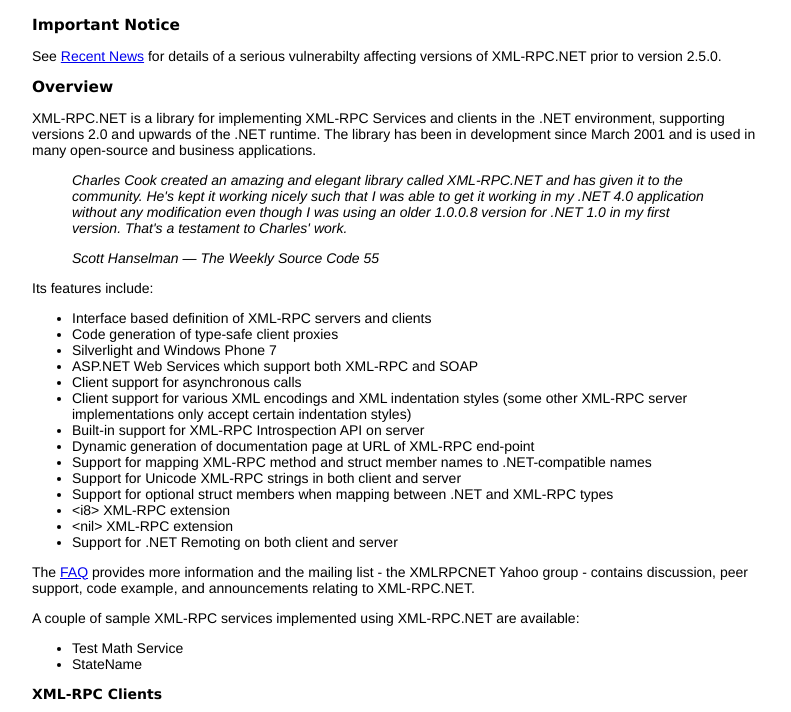
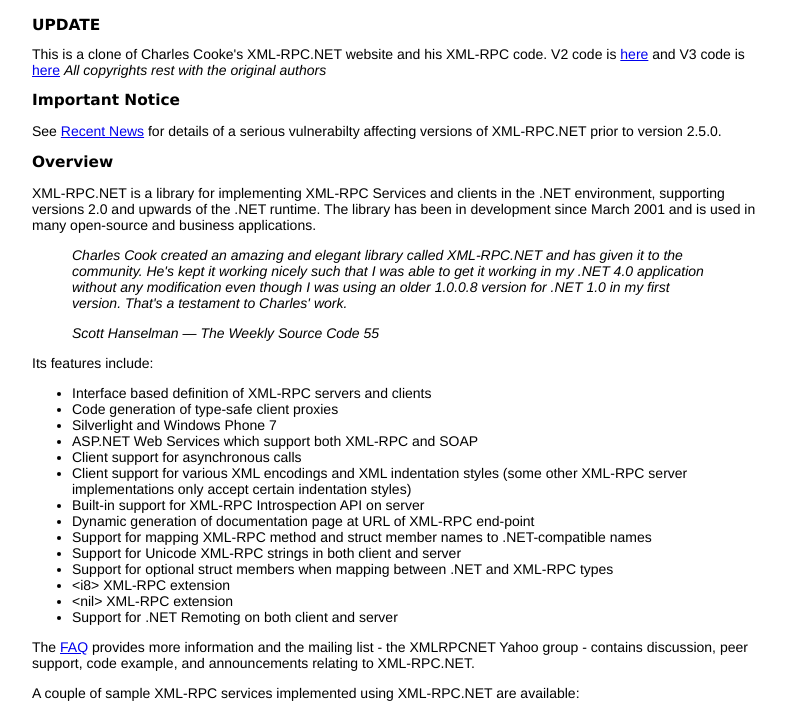
Before and after one commit to iM2F1/XML-RPC.NET, a plain HTML site: page index.html in a window 1280 px wide. Shown: the part 55-767 px from the top of the page, without its empty margins (126-917 px from the left). Drawn offline with Linux system fonts and the light colour scheme.

Commit message:
Added note about orginal website

```diff
--- a/index.html
+++ b/index.html
@@ -30,6 +30,16 @@
 <br/>
 </div>
 <h1>XML-RPC.NET</h1>
+<div>
+<h2>UPDATE</h2>
+This is a clone of Charles Cooke's XML-RPC.NET website and his XML-RPC code.
+V2 code is <a href="https://github.com/PaperCutSoftware/XML-RPC.NET/tree/v-2">here</a>
+and V3 code is <a href="https://github.com/PaperCutSoftware/XML-RPC.NET/tree/v-3">here</a>
+
+<em>All copyrights rest with the original authors</em>
+
+</div>
+
 <h2>
 Important Notice
 </h2>
```
